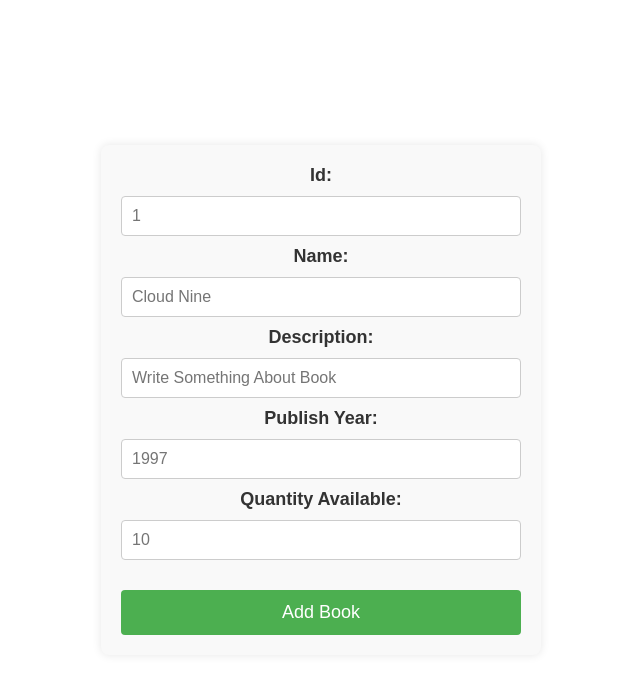
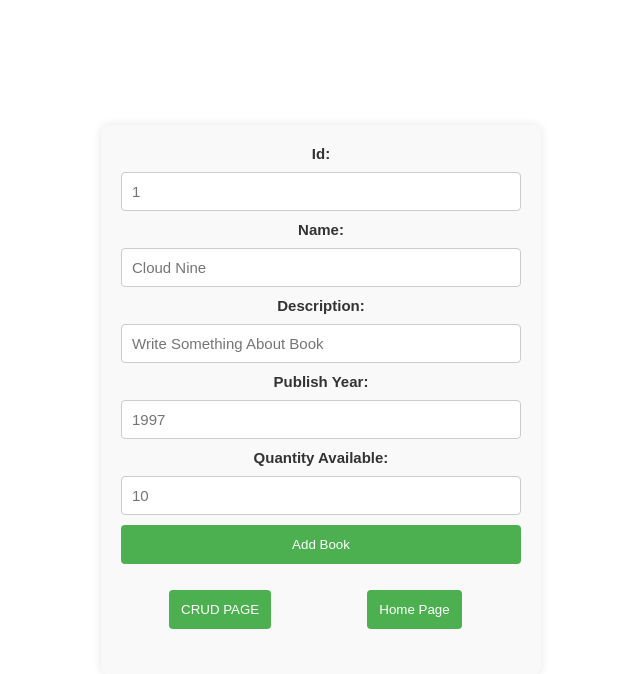
Before and after one commit to Vedangi810Patel/sequelize-employee-task, a React (Create React App) app in the folder front-end/react-routing/: page /insertBooks in a window 1280 px wide. Shown: the top 674 px of the page, without its empty margins (319-959 px from the left). Built offline with nearby package versions, Linux system fonts and the light colour scheme.

Commit message:
Routing Buttons Added

```diff
--- a/front-end/react-routing/src/App.js
+++ b/front-end/react-routing/src/App.js
@@ -5,8 +5,8 @@ import Home from './components/HomePage.js';
 import FetchAllBookData from './components/FetchAllBookData.js'
 import BookCreate from './components/BookCreate.js';
 import BookUpdate from './components/BookUpdate.js';
-import { ToastContainer, toast } from 'react-toastify';
-  import 'react-toastify/dist/ReactToastify.css';
+import { ToastContainer } from 'react-toastify';
+import 'react-toastify/dist/ReactToastify.css';
 
 function App() {
   return (
@@ -15,7 +15,7 @@ function App() {
         <ToastContainer />
         <BrowserRouter>
           <Routes>
-            <Route path='/' element={<Home />}/>
+            <Route path='/' element={<Home />} />
             <Route path='/fetchAllBooks' element={<FetchAllBookData />} />
             <Route path='/insertBooks' element={<BookCreate />} />
             <Route path='/updateBooks' element={<BookUpdate />} />
--- a/front-end/react-routing/src/components/BookCreate.css
+++ b/front-end/react-routing/src/components/BookCreate.css
@@ -1,5 +1,14 @@
+.Toastify__toast-container {
+    width: auto;
+    max-width: unset;
+}
+
+.Toastify__toast {
+    white-space: nowrap;
+}
+
 .form-container {
-    width: 400px;
+    width: 70%;
     margin: 50px auto;
     padding: 30px;
     border-radius: 10px;
@@ -15,7 +24,7 @@
 .form label {
     margin-bottom: 10px;
     font-weight: bold;
-    font-size: 18px;
+    font-size: 15px;
     color: #333;
 }
 
@@ -24,13 +33,13 @@
     margin-bottom: 20px;
     border: 1px solid #ccc;
     border-radius: 5px;
-    font-size: 16px;
+    font-size: 15px;
 }
 
-.form button {
+.form .submit {
     padding: 14px 24px;
     margin-top: 20px;
-    background-color: #007bff;
+    background-color: #609f63;
     color: #fff;
     border: none;
     border-radius: 5px;
@@ -40,9 +49,39 @@
 }
 
 .form button:hover {
-    background-color: #0056b3;
+    background-color: #4bd575;
 }
 
 .form button:focus {
     outline: none;
 }
+
+ul {
+    list-style-type: none;
+    padding: 0;
+    display: flex;
+    /* Use flexbox */
+}
+
+li {
+    margin-right: 12%;
+    margin-left: 12%;
+    /* Add some spacing between buttons */
+}
+
+.link {
+    padding: 10px 20px;
+    /* Adjust padding as needed */
+    background-color: #34669b;
+    /* Button background color */
+    color: #ffffff;
+    /* Text color */
+    border: none;
+    cursor: pointer;
+
+}
+
+.link:hover {
+    background-color: #0056b3;
+    /* Change background color on hover */
+}
--- a/front-end/react-routing/src/components/BookCreate.js
+++ b/front-end/react-routing/src/components/BookCreate.js
@@ -1,11 +1,86 @@
+// import React, { useState } from 'react';
+// import './BookCreate.css';
+// import { toast } from 'react-toastify';
+// import 'react-toastify/dist/ReactToastify.css';
+
+// const BookCreate = () => {
+
+//     const [formData, setFormData] = useState({
+//         book_id: '',
+//         title: '',
+//         book_description: '',
+//         publish_year: '',
+//         quantity_available: ''
+//     });
+
+//     const handleChange = (e) => {
+//         setFormData({ ...formData, [e.target.name]: e.target.value });
+//     };
+
+//     const handleSubmit = e => {
+//         e.preventDefault();
+
+//         const xhr = new XMLHttpRequest();
+//         xhr.open('POST', 'http://localhost:5000/insertBooks', true);
+//         xhr.setRequestHeader('Content-Type', 'application/json');
+//         xhr.onreadystatechange = function () {
+//             if (xhr.readyState === XMLHttpRequest.DONE) {
+//                 if (xhr.status === 200) {
+//                     toast.success("Book Added Sucessfully !")
+//                     setFormData({
+//                         book_id: '',
+//                         title: '',
+//                         book_description: '',
+//                         publish_year: '',
+//                         quantity_available: ''
+//                     });
+//                 } else {
+//                     console.error('Error adding book:', xhr.statusText);
+//                     alert('Error adding book');
+//                 }
+//             }
+//         };
+//         xhr.send(JSON.stringify(formData));
+//     };
+
+//     return (
+//         <div className='form-container'>
+//             <form onSubmit={handleSubmit} className='form'>
+//                 <label htmlFor="book_id"> Id: </label>
+//                 <input type="number" name="book_id" id="book_id" value={formData.book_id} placeholder="1" onChange={handleChange} />
+
+//                 <label htmlFor="title"> Name: </label>
+//                 <input type="text" name="title" id="title" value={formData.title} placeholder="Cloud Nine" onChange={handleChange} />
+
+//                 <label htmlFor="book_description"> Description: </label>
+//                 <input type="text" name="book_description" id="book_description" value={formData.book_description} placeholder="Write Something About Book" onChange={handleChange} />
+
+//                 <label htmlFor="publish_year"> Publish Year: </label>
+//                 <input type="number" name="publish_year" id="publish_year" value={formData.publish_year} placeholder="1997" onChange={handleChange} />
+
+//                 <label htmlFor="quantity_available"> Quantity Available: </label>
+//                 <input type="number" name="quantity_available" id="quantity_available" value={formData.quantity_available} placeholder="10" onChange={handleChange} />
+
+//                 <button type="submit">Add Book</button>
+//             </form>
+//         </div>
+
+//     )
+
+// }
+
+// export default BookCreate;
+
+
 import React, { useState } from 'react';
-import './BookCreate.css';
-// import xhttprequest from 'xhttprequst';
+import './BookCreate.css'; // Adjust the CSS file path if needed
+import { toast } from 'react-toastify';
+import 'react-toastify/dist/ReactToastify.css';
+import { Link } from 'react-router-dom';
 
-const BookCreate = () => {
-
+const BookCreate = ({ onCancel }) => {
     const [formData, setFormData] = useState({
-        book_id : '',
+        book_id: '',
         title: '',
         book_description: '',
         publish_year: '',
@@ -25,7 +100,7 @@ const BookCreate = () => {
         xhr.onreadystatechange = function () {
             if (xhr.readyState === XMLHttpRequest.DONE) {
                 if (xhr.status === 200) {
-                    alert('Book added successfully');
+                    toast.success("Book Added Successfully !");
                     setFormData({
                         book_id: '',
                         title: '',
@@ -44,29 +119,34 @@ const BookCreate = () => {
 
     return (
         <div className='form-container'>
+
             <form onSubmit={handleSubmit} className='form'>
                 <label htmlFor="book_id"> Id: </label>
-                <input type="number" name="book_id" id="book_id" value={formData.book_id} placeholder="1" onChange={handleChange}/>
+                <input type="number" name="book_id" id="book_id" value={formData.book_id} placeholder="1" onChange={handleChange} />
 
                 <label htmlFor="title"> Name: </label>
-                <input type="text" name="title" id="title" value={formData.title} placeholder="Cloud Nine" onChange={handleChange}/>
+                <input type="text" name="title" id="title" value={formData.title} placeholder="Cloud Nine" onChange={handleChange} />
 
                 <label htmlFor="book_description"> Description: </label>
-                <input type="text" name="book_description" id="book_description" value={formData.book_description} placeholder="Write Something About Book" onChange={handleChange}/>
+                <input type="text" name="book_description" id="book_description" value={formData.book_description} placeholder="Write Something About Book" onChange={handleChange} />
 
                 <label htmlFor="publish_year"> Publish Year: </label>
-                <input type="number" name="publish_year" id="publish_year" value={formData.publish_year} placeholder="1997" onChange={handleChange}/>
+                <input type="number" name="publish_year" id="publish_year" value={formData.publish_year} placeholder="1997" onChange={handleChange} />
 
                 <label htmlFor="quantity_available"> Quantity Available: </label>
-                <input type="number" name="quantity_available" id="quantity_available" value={formData.quantity_available} placeholder="10" onChange={handleChange}/>
+                <input type="number" name="quantity_available" id="quantity_available" value={formData.quantity_available} placeholder="10" onChange={handleChange} />
 
-                <button type="submit">Add Book</button>
+                <button classNam="submit" type="submit">Add Book</button>
+                {/* <button type="button" onClick={onCancel}>Cancel</button> Cancel button */}
             </form>
+            <div>
+                <ul>
+                    <li> <Link to={'/updateBooks'}> <button className="link"> CRUD PAGE </button> </Link> </li> <br />
+                    <li> <Link to={'/'}> <button className='link'> Home Page </button> </Link> </li>
+                </ul>
+            </div>
         </div>
-
-    )
-
+    );
 }
 
-
 export default BookCreate;
--- a/front-end/react-routing/src/components/BookUpdate.js
+++ b/front-end/react-routing/src/components/BookUpdate.js
@@ -1,24 +1,27 @@
 import React, { useState, useEffect } from 'react';
 import './BookUpdate.css';
 import UpdateForm from './UpdateForm';
-import { ToastContainer, toast } from 'react-toastify';
-  import 'react-toastify/dist/ReactToastify.css';
+import { toast } from 'react-toastify';
+import 'react-toastify/dist/ReactToastify.css';
+import { Link } from 'react-router-dom';
 
 function BookUpdate() {
     const [books, setBooks] = useState([]);
     const [showPopup, setShowPopup] = useState(false);
     const [selectedBook, setSelectedBook] = useState(null);
+    const [currentPage, setCurrentPage] = useState(1);
+    const [booksPerPage] = useState(5); // Change this value as needed
 
     useEffect(() => {
         const xhr = new XMLHttpRequest();
         xhr.open('GET', 'http://localhost:5000/fetchAllBooks');
-        xhr.onreadystatechange = () => {
+        xhr.onreadystatechange = function () {
             if (xhr.readyState === XMLHttpRequest.DONE) {
                 if (xhr.status === 200) {
                     const data = JSON.parse(xhr.responseText);
                     setBooks(data);
                 } else {
-                    console.error('Error fetching Books:', xhr.statusText);
+                    console.error('Error fetching posts:', xhr.statusText);
                 }
             }
         };
@@ -40,11 +43,10 @@ function BookUpdate() {
                     const data = JSON.parse(xhr.responseText);
                     console.log("Update response:", data);
                     setShowPopup(false);
-                    toast.success(`Book updated successfully!`);
-                    setTimeout(() => window.location.reload(), 5000);
+                    toast.success('Book Data Updated Successfully !');
                 } else {
                     console.error('Error updating book:', xhr.statusText);
-                    toast.error('Unable to Update !')
+                    toast.error('Unable to Update the Data !');
                 }
             }
         };
@@ -81,14 +83,38 @@ function BookUpdate() {
         }
     };
 
+
+    const indexOfLastBook = currentPage * booksPerPage;
+    const indexOfFirstBook = indexOfLastBook - booksPerPage;
+    const currentBooks = books.slice(indexOfFirstBook, indexOfLastBook);
+
+    const totalPages = Math.ceil(books.length / booksPerPage);
+
+    const paginate = (pageNumber) => {
+        setCurrentPage(Math.min(Math.max(1, pageNumber), totalPages));
+    };
+
+    const handlePageChange = (event) => {
+        const pageNumber = parseInt(event.target.value);
+        if (!isNaN(pageNumber) && pageNumber > 0 && pageNumber <= totalPages) {
+            setCurrentPage(pageNumber);
+        }
+    };
+
     return (
         <div className="container">
+            <div>
+                <ul>
+                    <li> <Link to={'/insertBooks'}> <button className="link"> Insert Book </button> </Link> </li> <br />
+                    <li> <Link to={'/'}> <button className='link'> Home Page </button> </Link> </li>
+                </ul>
+            </div>
             <table className="table-container">
                 <thead>
                     <tr>
                         <th>Book ID</th>
                         <th>Title</th>
-                        <th className="description" >Description</th>
+                        <th>Description</th>
                         <th>Publish Year</th>
                         <th>Quantity Available</th>
                         <th>Update</th>
@@ -96,11 +122,11 @@ function BookUpdate() {
                     </tr>
                 </thead>
                 <tbody>
-                    {books.map((book, index) => (
+                    {currentBooks.map((book, index) => (
                         <tr key={index}>
                             <td>{book.book_id}</td>
                             <td>{book.title}</td>
-                            <td className="description" >{book.book_description}</td>
+                            <td>{book.book_description}</td>
                             <td>{book.publish_year}</td>
                             <td>{book.quantity_available}</td>
                             <td> <button className="update" onClick={() => handleUpdate(book)}>Update</button> </td>
@@ -109,6 +135,18 @@ function BookUpdate() {
                     ))}
                 </tbody>
             </table>
+            <div className="pagination">
+                <button onClick={() => paginate(currentPage - 1)} disabled={currentPage === 1}>Previous</button>
+                <input
+                    type="number"
+                    value={currentPage}
+                    min={1}
+                    max={totalPages}
+                    onChange={handlePageChange}
+                />
+                <span> of {totalPages}</span>
+                <button onClick={() => paginate(currentPage + 1)} disabled={currentPage === totalPages}>Next</button>
+            </div>
             {showPopup && (
                 <div className="popup-container">
                     <div className="popup">
@@ -121,131 +159,3 @@ function BookUpdate() {
 }
 
 export default BookUpdate;
-
-
-
-
-// import React, { useState, useEffect } from 'react';
-// import './BookUpdate.css';
-// import UpdateForm from './UpdateForm';
-
-// function BookUpdate() {
-//     const [books, setBooks] = useState([]);
-//     const [showPopup, setShowPopup] = useState(false);
-//     const [selectedBook, setSelectedBook] = useState(null);
-//     const [currentPage, setCurrentPage] = useState(1);
-//     const [booksPerPage] = useState(5); // Change this value as needed
-
-//     useEffect(() => {
-//         const xhr = new XMLHttpRequest();
-//         xhr.open('GET', 'http://localhost:5000/fetchAllBooks');
-//         xhr.onreadystatechange = function () {
-//             if (xhr.readyState === XMLHttpRequest.DONE) {
-//                 if (xhr.status === 200) {
-//                     const data = JSON.parse(xhr.responseText);
-//                     setBooks(data);
-//                 } else {
-//                     console.error('Error fetching posts:', xhr.statusText);
-//                 }
-//             }
-//         };
-//         xhr.send();
-//     }, [showPopup]);
-
-//     const handleUpdate = (book) => {
-//         setSelectedBook(book);
-//         setShowPopup(true);
-//     };
-
-//     const handleUpdateSubmit = (updatedData) => {
-//         const xhr = new XMLHttpRequest();
-//         xhr.open('PUT', 'http://localhost:5000/updateBook');
-//         xhr.setRequestHeader('Content-Type', 'application/json');
-//         xhr.onreadystatechange = function () {
-//             if (xhr.readyState === XMLHttpRequest.DONE) {
-//                 if (xhr.status === 200) {
-//                     const data = JSON.parse(xhr.responseText);
-//                     console.log("Update response:", data);
-//                     setShowPopup(false);
-//                 } else {
-//                     console.error('Error updating book:', xhr.statusText);
-//                 }
-//             }
-//         };
-//         xhr.send(JSON.stringify(updatedData));
-//     };
-
-//     const handleCancel = () => {
-//         setShowPopup(false);
-//     };
-
-//     const indexOfLastBook = currentPage * booksPerPage;
-//     const indexOfFirstBook = indexOfLastBook - booksPerPage;
-//     const currentBooks = books.slice(indexOfFirstBook, indexOfLastBook);
-
-//     const totalPages = Math.ceil(books.length / booksPerPage);
-
-//     const paginate = (pageNumber) => {
-//         setCurrentPage(Math.min(Math.max(1, pageNumber), totalPages));
-//     };
-
-//     const handlePageChange = (event) => {
-//         const pageNumber = parseInt(event.target.value);
-//         if (!isNaN(pageNumber) && pageNumber > 0 && pageNumber <= totalPages) {
-//             setCurrentPage(pageNumber);
-//         }
-//     };
-
-//     return (
-//         <div className="container">
-//             <table className="table-container">
-//                 <thead>
-//                     <tr>
-//                         <th>Book ID</th>
-//                         <th>Title</th>
-//                         <th>Description</th>
-//                         <th>Publish Year</th>
-//                         <th>Quantity Available</th>
-//                         <th>Actions</th>
-//                     </tr>
-//                 </thead>
-//                 <tbody>
-//                     {currentBooks.map((book, index) => (
-//                         <tr key={index}>
-//                             <td>{book.book_id}</td>
-//                             <td>{book.title}</td>
-//                             <td>{book.book_description}</td>
-//                             <td>{book.publish_year}</td>
-//                             <td>{book.quantity_available}</td>
-//                             <td className="button-container">
-//                                 <button className="update" onClick={() => handleUpdate(book)}>Update</button>
-//                                 <button className="delete">Delete</button>
-//                             </td>
-//                         </tr>
-//                     ))}
-//                 </tbody>
-//             </table>
-//             <div className="pagination">
-//                 <button onClick={() => paginate(currentPage - 1)} disabled={currentPage === 1}>Previous</button>
-//                 <input
-//                     type="number"
-//                     value={currentPage}
-//                     min={1}
-//                     max={totalPages}
-//                     onChange={handlePageChange}
-//                 />
-//                 <span> of {totalPages}</span>
-//                 <button onClick={() => paginate(currentPage + 1)} disabled={currentPage === totalPages}>Next</button>
-//             </div>
-//             {showPopup && (
-//                 <div className="popup-container">
-//                     <div className="popup">
-//                         <UpdateForm book={selectedBook} onUpdate={handleUpdateSubmit} onCancel={handleCancel} />
-//                     </div>
-//                 </div>
-//             )}
-//         </div>
-//     );
-// }
-
-// export default BookUpdate;
--- /dev/null
+++ b/front-end/react-routing/src/components/HomePage.css
@@ -0,0 +1,29 @@
+ul {
+    list-style-type: none;
+    padding: 0;
+    display: flex;
+    /* Use flexbox */
+}
+
+li {
+    margin-right: 12%;
+    margin-left: 12%;
+    /* Add some spacing between buttons */
+}
+
+.link {
+    padding: 10px 20px;
+    /* Adjust padding as needed */
+    background-color: #34669b;
+    /* Button background color */
+    color: #ffffff;
+    /* Text color */
+    border: none;
+    cursor: pointer;
+
+}
+
+.link:hover {
+    background-color: #0056b3;
+    /* Change background color on hover */
+}
--- a/front-end/react-routing/src/components/HomePage.js
+++ b/front-end/react-routing/src/components/HomePage.js
@@ -1,9 +1,17 @@
 import React from 'react';
+import { Link } from 'react-router-dom';
+import './HomePage.css';
 
 function Home() {
 
     return (
-        <h1> Hello </h1>
+        <div>
+            <h1> Home Page </h1>
+            <ul>
+                <li> <Link to={'/updateBooks'}> <button> CRUD PAGE </button> </Link> </li> <br />
+                <li> <Link to={'/insertBooks'}> <button> Add Book </button> </Link> </li>
+            </ul>
+        </div>
     );
 };
 
```
Also changed, not shown: front-end/react-routing/src/components/BookUpdate.css (+9 -0 lines).
